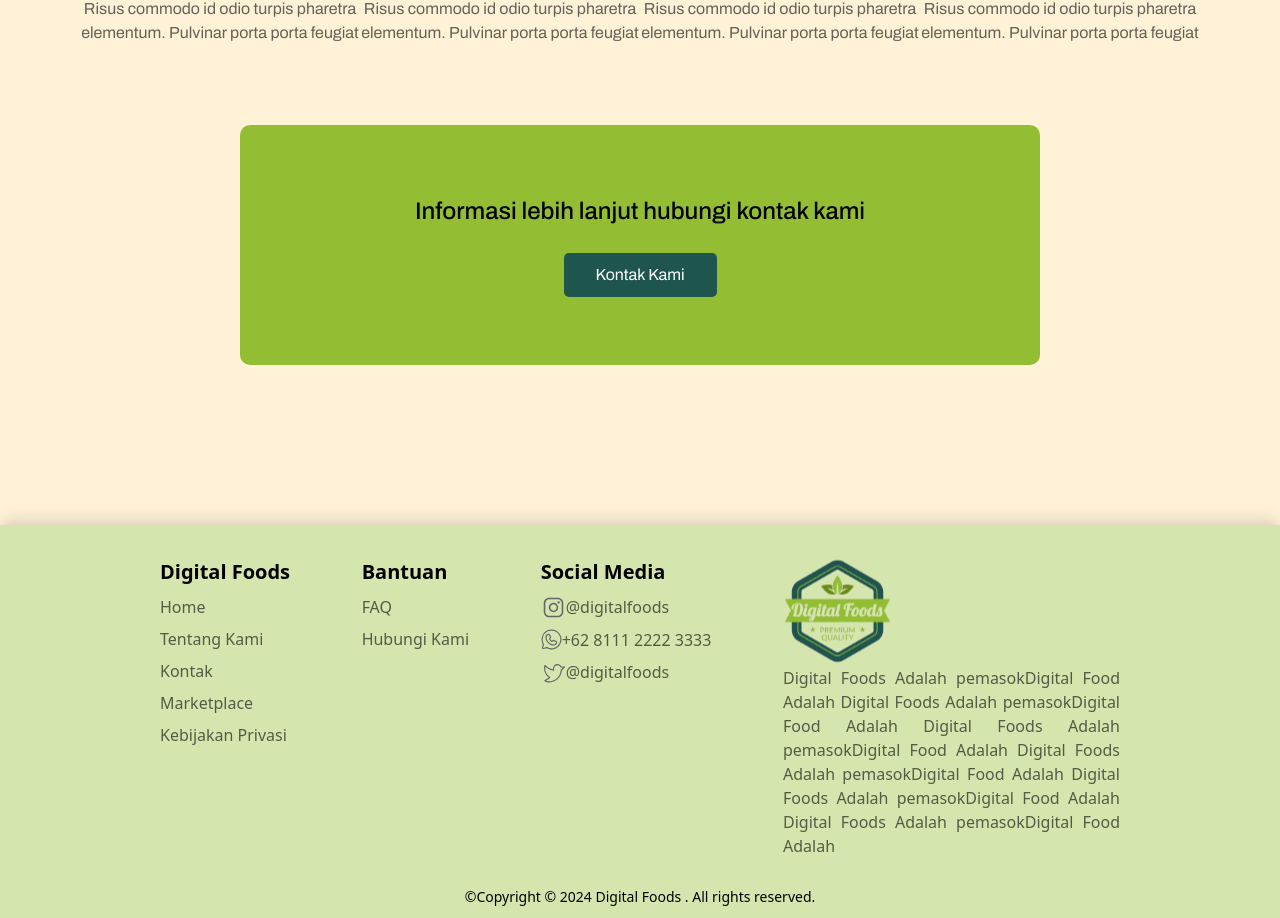
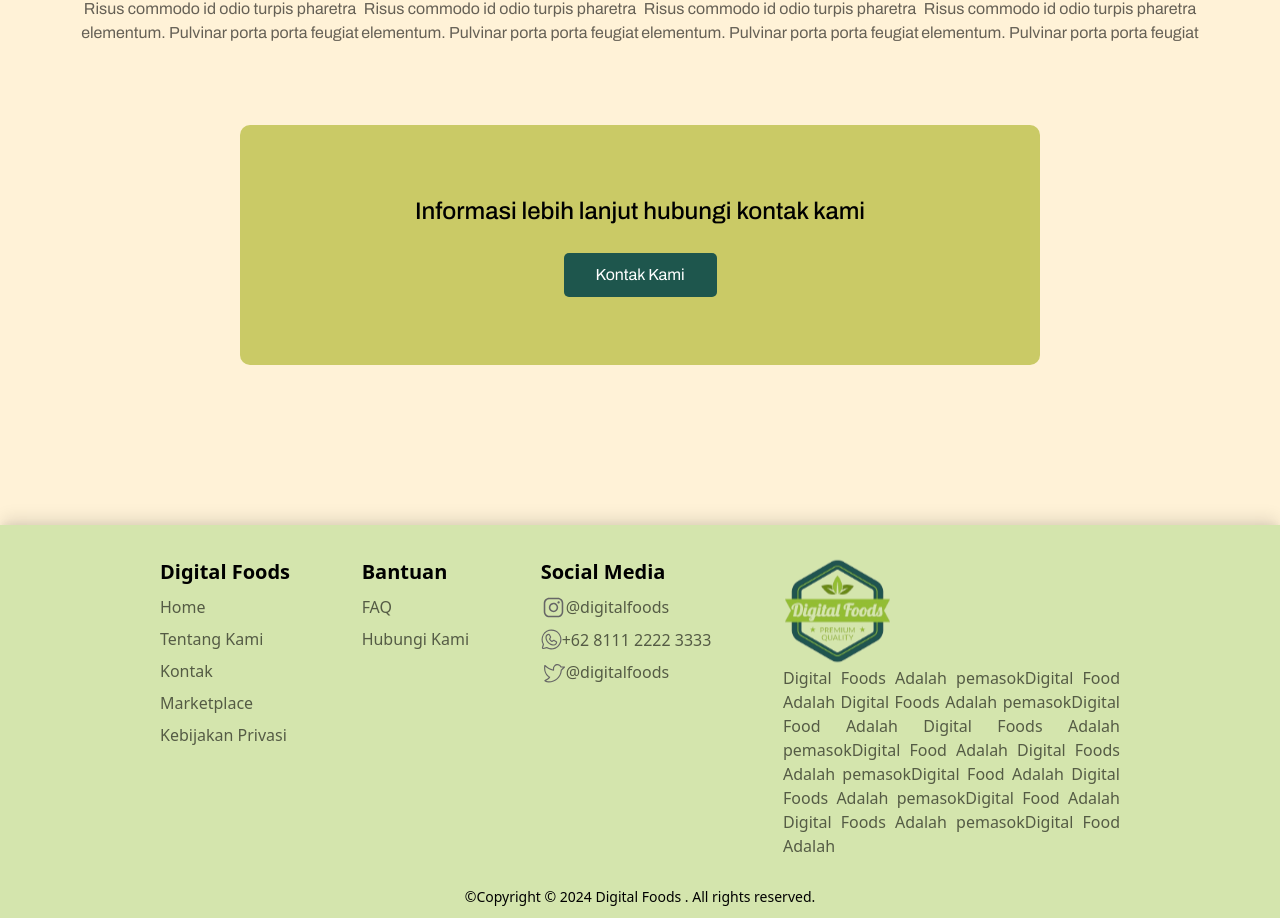
Before and after one commit to salsa51/digitalfood, a React (Vite) app: page / in a window 1280 px wide. Shown: the part 2636-3554 px from the top of the page. Built offline with nearby package versions, Linux system fonts and the light colour scheme.

Commit message:
Add LandingPage to version control

```diff
--- a/src/components/Layouts.jsx
+++ b/src/components/Layouts.jsx
@@ -38,7 +38,7 @@
               Kontak
             </Link>
             <Link
-              to={"/"}
+              to={"MarketPlace"}
               className='text-black text-lg transition-colors hover:underline hover:underline-offset-4'
             >
               Marketplace
--- a/src/pages/LandingPage.jsx
+++ b/src/pages/LandingPage.jsx
@@ -130,7 +130,7 @@
       </div>
 
       <div className='flex justify-center items-center pb-40'>
-        <div className='w-[800px] h-[240px] bg-[#93BE33] flex flex-col gap-6 justify-center items-center rounded-[10px]'>
+        <div className='w-[800px] h-[240px] bg-[#CACA66] flex flex-col gap-6 justify-center items-center rounded-[10px]'>
           <h1 className='text-[24px] font-medium'>
             Informasi lebih lanjut hubungi kontak kami
           </h1>
--- a/src/pages/SignUp.jsx
+++ b/src/pages/SignUp.jsx
@@ -126,4 +126,4 @@
     );
 };
 
-export default Signup
+export default Signup;
```
Also changed, not shown: src/route/index.jsx (line endings or trailing spaces), 1 other file (tests, documents, lock files or other folders).
